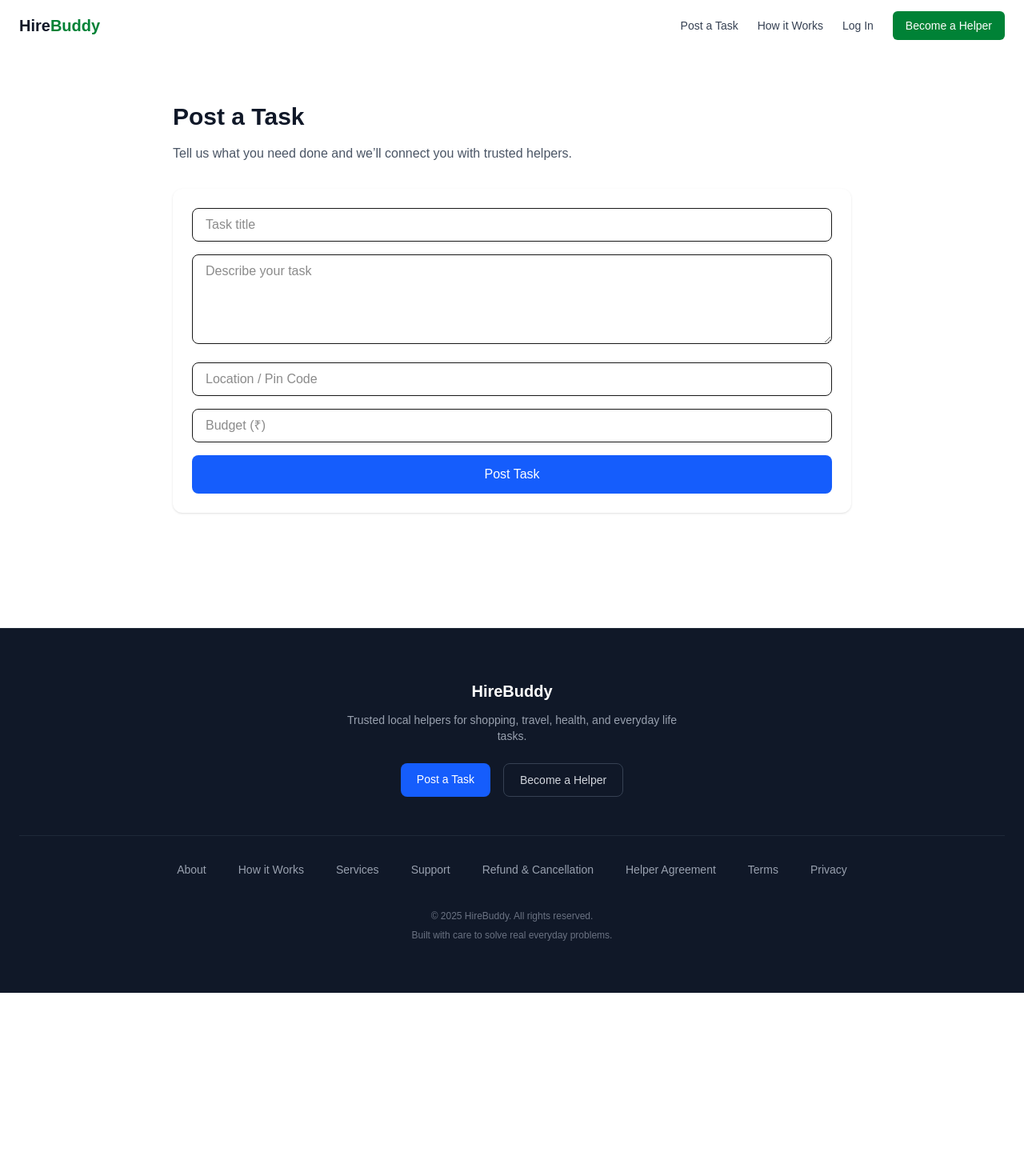
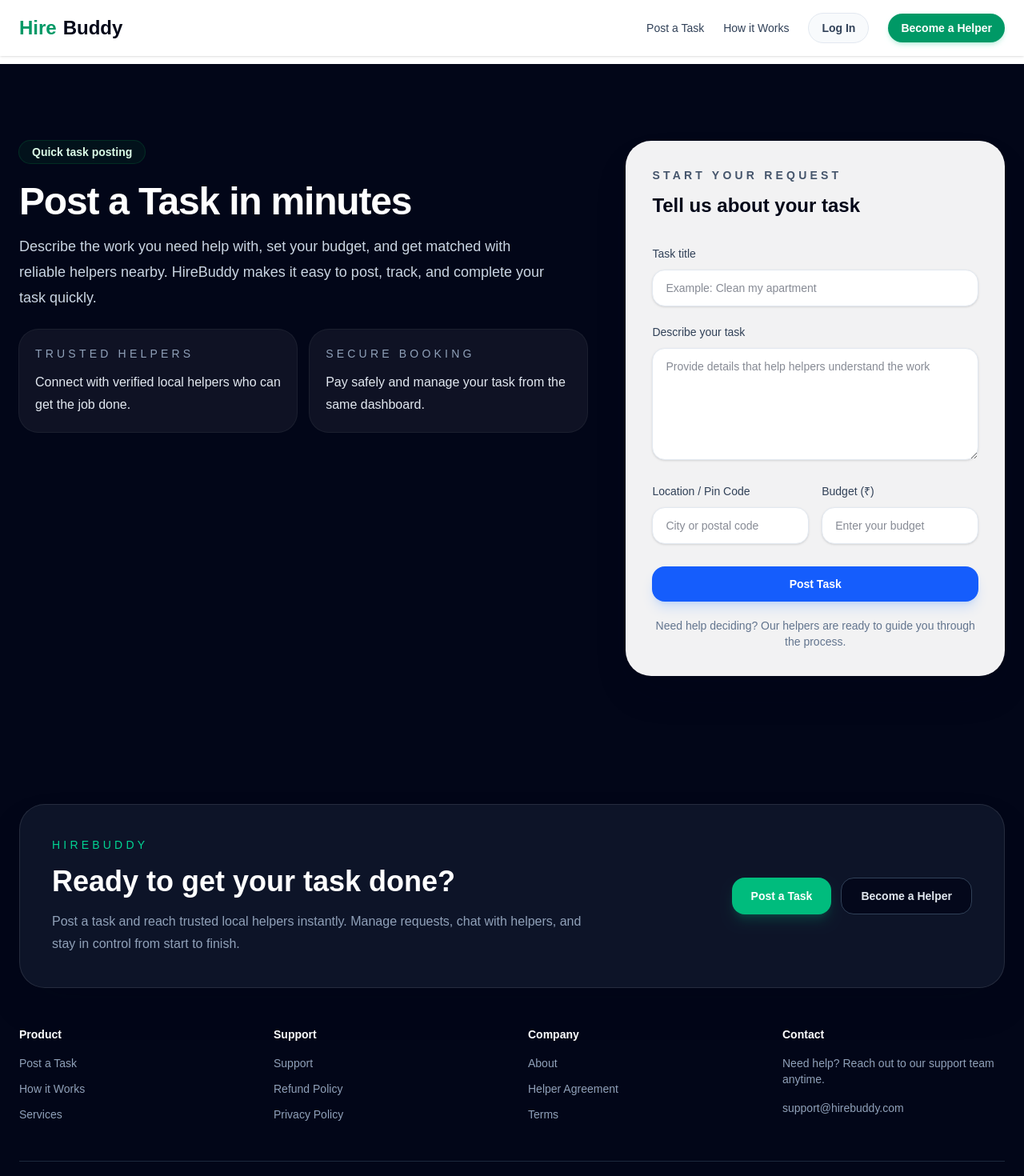
Before and after one commit to priyanandrai/hirebuddy, a Next.js app in the folder webapp/: page /post-task in a window 1280 px wide. Shown: the top 1470 px of the page at 80% size. Before the commit the page ends 1241 px from the top, so only its background shows below. Built offline with nearby package versions, Linux system fonts and the light colour scheme; no server answers.

Commit message:
fixed some ui on post page

```diff
--- a/webapp/app/components/layout/Footer.js
+++ b/webapp/app/components/layout/Footer.js
@@ -1,75 +1,72 @@
 export default function Footer() {
   return (
-    <footer className="w-full bg-gray-900 border-t border-gray-800 mt-20">
+    <footer className="bg-slate-950 text-slate-300">
       <div className="mx-auto max-w-7xl px-6 py-16">
+        <div className="rounded-[2rem] border border-white/10 bg-slate-900/90 p-10 shadow-2xl shadow-slate-950/30 backdrop-blur-xl">
+          <div className="grid gap-10 lg:grid-cols-[1.3fr_auto] lg:items-center">
+            <div className="space-y-4">
+              <p className="text-sm uppercase tracking-[0.3em] text-emerald-400">HireBuddy</p>
+              <h2 className="text-3xl font-semibold text-white sm:text-4xl">
+                Ready to get your task done?
+              </h2>
+              <p className="max-w-2xl text-base leading-7 text-slate-400">
+                Post a task and reach trusted local helpers instantly. Manage requests, chat with helpers, and stay in control from start to finish.
+              </p>
+            </div>
 
-        {/* Brand + CTA */}
-        <div className="mb-12 flex flex-col items-center text-center">
-          <h3 className="text-xl font-semibold text-white">
-            HireBuddy
-          </h3>
-
-          <p className="mt-3 max-w-md text-sm text-gray-400">
-            Trusted local helpers for shopping, travel, health,
-            and everyday life tasks.
-          </p>
-
-          <div className="mt-6 flex flex-wrap justify-center gap-4">
+            <div className="flex flex-col gap-3 sm:flex-row sm:justify-end">
               <a
                 href="/post-task"
-              className="rounded-lg bg-blue-600 px-5 py-2.5 text-sm font-medium text-white hover:bg-blue-700 transition"
+                className="inline-flex items-center justify-center rounded-2xl bg-emerald-500 px-6 py-3 text-sm font-semibold text-white shadow-lg shadow-emerald-500/20 transition hover:bg-emerald-600"
               >
                 Post a Task
               </a>
-
               <a
                 href="/become-a-helper"
-              className="rounded-lg border border-gray-700 px-5 py-2.5 text-sm font-medium text-gray-300 hover:bg-gray-800 transition"
+                className="inline-flex items-center justify-center rounded-2xl border border-slate-700 bg-slate-950/80 px-6 py-3 text-sm font-semibold text-slate-200 transition hover:border-slate-500 hover:bg-slate-900"
               >
                 Become a Helper
               </a>
             </div>
           </div>
-
-        {/* Divider */}
-        <div className="border-t border-gray-800 mb-8" />
-
-        {/* Navigation */}
-        <nav
-          aria-label="Footer navigation"
-          className="flex flex-wrap justify-center gap-x-10 gap-y-4 text-sm text-gray-400"
-        >
-          {[
-            ["About", "/about"],
-            ["How it Works", "/how-it-works"],
-            ["Services", "/services"],
-            ["Support", "/support"],
-            ["Refund & Cancellation", "/refund-policy"],
-            ["Helper Agreement", "/helper-agreement"],
-            ["Terms", "/terms"],
-            ["Privacy", "/privacy"],
-          ]
-            .map(([label, href]) => (
-              <a
-                key={label}
-                href={href}
-                className="hover:text-white transition"
-              >
-                {label}
-              </a>
-            ))}
-        </nav>
-
-        {/* Bottom */}
-        <div className="mt-10 flex flex-col items-center gap-2 text-xs text-gray-500">
-          <p>
-            © {new Date().getFullYear()} HireBuddy. All rights reserved.
-          </p>
-          <p>
-            Built with care to solve real everyday problems.
-          </p>
         </div>
 
+        <div className="mt-12 grid gap-10 text-sm text-slate-400 sm:grid-cols-2 lg:grid-cols-4">
+          <div className="space-y-4">
+            <h3 className="text-sm font-semibold text-white">Product</h3>
+            <ul className="space-y-3">
+              <li><a href="/post-task" className="hover:text-white transition">Post a Task</a></li>
+              <li><a href="/how-it-works" className="hover:text-white transition">How it Works</a></li>
+              <li><a href="/services" className="hover:text-white transition">Services</a></li>
+            </ul>
+          </div>
+          <div className="space-y-4">
+            <h3 className="text-sm font-semibold text-white">Support</h3>
+            <ul className="space-y-3">
+              <li><a href="/support" className="hover:text-white transition">Support</a></li>
+              <li><a href="/refund-policy" className="hover:text-white transition">Refund Policy</a></li>
+              <li><a href="/privacy" className="hover:text-white transition">Privacy Policy</a></li>
+            </ul>
+          </div>
+          <div className="space-y-4">
+            <h3 className="text-sm font-semibold text-white">Company</h3>
+            <ul className="space-y-3">
+              <li><a href="/about" className="hover:text-white transition">About</a></li>
+              <li><a href="/helper-agreement" className="hover:text-white transition">Helper Agreement</a></li>
+              <li><a href="/terms" className="hover:text-white transition">Terms</a></li>
+            </ul>
+          </div>
+          <div className="space-y-4">
+            <h3 className="text-sm font-semibold text-white">Contact</h3>
+            <p className="text-slate-400">Need help? Reach out to our support team anytime.</p>
+            <a href="mailto:support@hirebuddy.com" className="hover:text-white transition">support@hirebuddy.com</a>
+          </div>
+        </div>
+
+        <div className="mt-12 flex flex-col items-center justify-between gap-4 border-t border-slate-800 pt-6 text-sm text-slate-500 sm:flex-row">
+          <p>© {new Date().getFullYear()} HireBuddy. All rights reserved.</p>
+          <p>Built for trusted local help.</p>
+        </div>
       </div>
     </footer>
   );
--- a/webapp/app/components/layout/Header.js
+++ b/webapp/app/components/layout/Header.js
@@ -1,90 +1,110 @@
 "use client";
 import { useSession, signIn, signOut } from "next-auth/react";
-
 import { useEffect, useState } from "react";
 import Link from "next/link";
 
 export default function Header() {
   const [menuOpen, setMenuOpen] = useState(false);
-  const [isSticky, setIsSticky] = useState(false);
-  const { data: session, status } = useSession();
-  useEffect(() => {
-    console.log("Session 👉", session);
-    console.log("Status 👉", status);
-  }, [session, status]);
-  // Sticky on scroll
-  useEffect(() => {
-    const onScroll = () => {
-      setIsSticky(window.scrollY > 10);
-    };
-    window.addEventListener("scroll", onScroll);
-    return () => window.removeEventListener("scroll", onScroll);
-  }, []);
+  const { data: session } = useSession();
+
+  const navTextClass = "text-slate-700";
+  const linkHoverClass = "hover:text-slate-950";
+  const buttonStyle = "rounded-full border border-slate-200 bg-slate-50 px-4 py-2 text-sm font-semibold text-slate-700 hover:bg-slate-100 transition";
+  const navBgClass = "fixed inset-x-0 top-0 z-50 bg-white/95 shadow-sm backdrop-blur-xl";
 
   return (
-    <header
-      className={`w-full z-50 transition-all ${
-        isSticky
-          ? "fixed top-0 bg-white shadow-sm "
-          : "relative bg-white"
-      }`}
-    >
-      <div className="max-w-7xl mx-auto px-6 h-16 flex items-center justify-between">
-        {/* Logo */}
-        <Link href="/" className="text-xl font-bold text-gray-900">
-          Hire<span className="text-green-700">Buddy</span>
+    <>
+      <header className={`w-full z-50 transition-all duration-300 ${navBgClass}`}>
+      <div className="mx-auto flex max-w-7xl items-center justify-between px-6 py-4">
+        <Link href="/" className="flex items-center gap-2 text-2xl font-bold text-slate-950">
+          <span className="text-emerald-600">Hire</span>
+          <span>Buddy</span>
         </Link>
 
-        {/* Desktop Nav */}
-        <nav className="hidden md:flex items-center gap-6 text-sm font-medium text-gray-700">
-          <Link href="/post-task" className="hover:text-black">
+        <nav className={`hidden items-center gap-6 text-sm font-medium md:flex ${navTextClass}`}>
+          <Link href="/post-task" className={`${linkHoverClass} transition`}>
             Post a Task
           </Link>
-          <Link href="/how-it-works" className="hover:text-black">
+          <Link href="/how-it-works" className={`${linkHoverClass} transition`}>
             How it Works
           </Link>
-          <Link href="/login" className="hover:text-black">
+          {session ? (
+            <button
+              onClick={() => signOut({ callbackUrl: "/" })}
+              className={buttonStyle}
+            >
+              Log Out
+            </button>
+          ) : (
+            <Link href="/login" className={buttonStyle}>
               Log In
             </Link>
+          )}
           <Link
             href="/become-a-helper"
-            className="px-4 py-2 bg-green-700 text-white rounded-md hover:bg-green-800"
+            className="rounded-full bg-emerald-600 px-4 py-2 text-sm font-semibold text-white shadow-md shadow-emerald-500/20 hover:bg-emerald-700 transition"
           >
             Become a Helper
           </Link>
         </nav>
 
-        {/* Mobile Hamburger */}
         <button
           onClick={() => setMenuOpen(!menuOpen)}
-          className="md:hidden flex flex-col gap-1"
+          className="md:hidden inline-flex h-10 w-10 items-center justify-center rounded-full border border-slate-200 bg-white text-slate-700 shadow-sm"
+          aria-label="Toggle menu"
         >
-          <span className="w-6 h-0.5 bg-gray-800" />
-          <span className="w-6 h-0.5 bg-gray-800" />
-          <span className="w-6 h-0.5 bg-gray-800" />
+          <span className="flex h-5 w-5 flex-col justify-between">
+            <span className="block h-0.5 w-full rounded-full bg-slate-700" />
+            <span className="block h-0.5 w-full rounded-full bg-slate-700" />
+            <span className="block h-0.5 w-full rounded-full bg-slate-700" />
+          </span>
         </button>
       </div>
 
-      {/* Mobile Menu */}
       {menuOpen && (
-        <div className="md:hidden bg-white border-t px-6 py-4 space-y-4">
-          <Link href="#" className="block">
+        <div className="md:hidden border-t border-slate-200 bg-white/95 px-6 py-5 shadow-2xl shadow-slate-950/10 backdrop-blur-xl">
+          <div className="space-y-3">
+            <Link
+              href="/post-task"
+              className="block rounded-2xl px-4 py-3 text-sm font-medium text-slate-700 hover:bg-slate-50"
+            >
               Post a Task
             </Link>
-          <Link href="#" className="block">
+            <Link
+              href="/how-it-works"
+              className="block rounded-2xl px-4 py-3 text-sm font-medium text-slate-700 hover:bg-slate-50"
+            >
               How it Works
             </Link>
-          <Link href="#" className="block">
+            {session ? (
+              <button
+                onClick={() => {
+                  signOut({ callbackUrl: "/" });
+                  setMenuOpen(false);
+                }}
+                className="block w-full rounded-2xl border border-slate-200 bg-slate-50 px-4 py-3 text-left text-sm font-medium text-slate-700 hover:bg-slate-100"
+              >
+                Log Out
+              </button>
+            ) : (
+              <Link
+                href="/login"
+                className="block rounded-2xl px-4 py-3 text-sm font-medium text-slate-700 hover:bg-slate-50"
+              >
                 Log In
               </Link>
+            )}
             <Link
-            href="#"
-            className="block text-center bg-green-700 text-white py-2 rounded-md"
+              href="/become-a-helper"
+              className="block rounded-2xl bg-emerald-600 px-4 py-3 text-center text-sm font-semibold text-white hover:bg-emerald-700 transition"
             >
               Become a Helper
             </Link>
           </div>
+        </div>
       )}
       </header>
+      <div className="h-20" />
+    </>
   );
 }
--- a/webapp/app/login/page.js
+++ b/webapp/app/login/page.js
@@ -14,25 +14,34 @@ export default function OtpLoginPage() {
   const [timer, setTimer] = useState(30);
   const [isResendEnabled, setIsResendEnabled] = useState(false);
   const [loading, setLoading] = useState(false);
+  const [pageLoading, setPageLoading] = useState(true);
   const [error, setError] = useState("");
+  const [showGooglePopup, setShowGooglePopup] = useState(false);
+
+  const handleGoogleLogin = () => {
+    signIn("google", { callbackUrl: "/post-task" });
+  };
 
   const router = useRouter();
-  const { data: session, status } = useSession();
+  const { data: session, status } = useSession({
+    refetchOnWindowFocus: true,
+  });
 
-  /* Handle Google login after NextAuth callback */
+  /* Handle Google login after NextAuth callback or already authenticated user */
   useEffect(() => {
     if (status === "authenticated" && session) {
-      (async () => {
-        try {
-          const data = await googleBackendLogin(session);
-          localStorage.setItem("token", data.token);
-          redirectByRole(data.user.role);
-        } catch (err) {
-          setError("Google login failed. Please try again.");
-        }
-      })();
+      router.replace("/post-task");
+      return;
     }
-  }, [status, session]);
+
+    if (status === "authenticated" && !session) {
+      setError("Session is authenticated but user data is unavailable.");
+    }
+
+    if (status !== "loading") {
+      setPageLoading(false);
+    }
+  }, [status, session, router]);
 
   const redirectByRole = (role) => {
     if (role === "HELPER") {
@@ -59,6 +68,14 @@ export default function OtpLoginPage() {
 
     return () => clearInterval(interval);
   }, [step, timer]);
+
+  useEffect(() => {
+    const popupTimer = setTimeout(() => {
+      setShowGooglePopup(true);
+    }, 3000);
+
+    return () => clearTimeout(popupTimer);
+  }, []);
 
   /* Handle phone input */
   const handlePhoneChange = (e) => {
@@ -125,11 +142,60 @@ export default function OtpLoginPage() {
     }
   };
 
+  if (pageLoading) {
+    return (
+      <div className="min-h-screen bg-[#f6f8fa] flex items-center justify-center px-6">
+        <div className="rounded-2xl bg-white p-8 shadow-lg text-center">
+          <div className="mb-4 text-xl font-semibold text-gray-900">Loading...</div>
+          <div className="h-2 w-48 overflow-hidden rounded-full bg-gray-200">
+            <div className="h-full w-24 animate-pulse bg-blue-600" />
+          </div>
+        </div>
+      </div>
+    );
+  }
+
   return (
     <>
       <Header />
 
-      <div className="min-h-screen bg-[#f6f8fa] flex items-center justify-center px-6">
+      <div className="min-h-screen bg-[#f6f8fa] flex items-center justify-center px-6 relative">
+        {showGooglePopup && (
+          <div className="fixed top-6 right-6 z-50 w-80 rounded-2xl border border-gray-200 bg-white/95 p-4 shadow-xl backdrop-blur-sm">
+            <div className="flex items-start justify-between gap-4">
+              <div>
+                <p className="text-xs uppercase tracking-[0.2em] text-gray-500">Quick login</p>
+                <h2 className="mt-2 text-base font-semibold text-gray-900">
+                  Continue with Google
+                </h2>
+                <p className="mt-2 text-sm text-gray-600">
+                  Fast login with your Google account and continue instantly.
+                </p>
+              </div>
+              <button
+                onClick={() => setShowGooglePopup(false)}
+                className="rounded-full p-1 text-gray-400 hover:bg-gray-100 hover:text-gray-700"
+                aria-label="Close Google login prompt"
+              >
+                ✕
+              </button>
+            </div>
+
+            <button
+              onClick={handleGoogleLogin}
+              className="mt-4 flex w-full items-center justify-center gap-2 rounded-xl bg-blue-600 px-4 py-2 text-sm font-semibold text-white transition hover:bg-blue-700"
+            >
+              <svg width="18" height="18" viewBox="0 0 48 48" className="h-4 w-4">
+                <path fill="#EA4335" d="M24 9.5c3.54 0 6.7 1.22 9.2 3.6l6.85-6.85C35.9 2.38 30.47 0 24 0 14.62 0 6.51 5.38 2.56 13.22l7.98 6.2C12.43 13.72 17.77 9.5 24 9.5z" />
+                <path fill="#4285F4" d="M46.5 24c0-1.57-.14-3.09-.4-4.57H24v9.13h12.7c-.55 2.96-2.18 5.47-4.63 7.15l7.2 5.6C43.98 36.92 46.5 30.94 46.5 24z" />
+                <path fill="#FBBC05" d="M10.54 28.42c-.48-1.45-.76-2.99-.76-4.42s.27-2.97.76-4.42l-7.98-6.2C.92 16.04 0 19.91 0 24c0 4.09.92 7.96 2.56 11.62l7.98-6.2z" />
+                <path fill="#34A853" d="M24 48c6.48 0 11.93-2.13 15.9-5.79l-7.2-5.6c-2 1.35-4.57 2.15-8.7 2.15-6.23 0-11.57-4.22-13.46-9.92l-7.98 6.2C6.51 42.62 14.62 48 24 48z" />
+              </svg>
+              Continue with Google
+            </button>
+          </div>
+        )}
+
         <div className="w-full max-w-md bg-white border border-gray-200 rounded-2xl shadow-sm p-8">
 
           {/* Header */}
--- a/webapp/app/post-task/page.js
+++ b/webapp/app/post-task/page.js
@@ -7,39 +7,89 @@ export default function PostTaskPage() {
     <>
       <Header />
 
-      <main className="max-w-4xl mx-auto px-6 py-16">
-        <h1 className="text-3xl font-bold text-gray-900 mb-4">
-          Post a Task
+      <main className="min-h-screen bg-slate-950 text-white">
+        <div className="mx-auto max-w-7xl px-6 py-16 lg:py-24">
+          <div className="grid gap-12 lg:grid-cols-[1.2fr_0.8fr] lg:items-start">
+            <section className="space-y-6">
+              <div className="inline-flex rounded-full bg-green-700/10 px-4 py-1 text-sm font-semibold text-green-100 ring-1 ring-green-500/20">
+                Quick task posting
+              </div>
+              <div className="space-y-4">
+                <h1 className="text-4xl font-bold tracking-tight text-white sm:text-5xl">
+                  Post a Task in minutes
                 </h1>
-        <p className="text-gray-600 mb-8">
-          Tell us what you need done and we’ll connect you with trusted helpers.
+                <p className="max-w-2xl text-lg leading-8 text-slate-300">
+                  Describe the work you need help with, set your budget, and get matched with reliable helpers nearby. HireBuddy makes it easy to post, track, and complete your task quickly.
                 </p>
+              </div>
+              <div className="grid gap-4 sm:grid-cols-2">
+                <div className="rounded-3xl bg-white/5 p-5 ring-1 ring-white/10">
+                  <p className="text-sm uppercase tracking-[0.3em] text-slate-400">Trusted helpers</p>
+                  <p className="mt-3 text-base leading-7 text-slate-200">Connect with verified local helpers who can get the job done.</p>
+                </div>
+                <div className="rounded-3xl bg-white/5 p-5 ring-1 ring-white/10">
+                  <p className="text-sm uppercase tracking-[0.3em] text-slate-400">Secure booking</p>
+                  <p className="mt-3 text-base leading-7 text-slate-200">Pay safely and manage your task from the same dashboard.</p>
+                </div>
+              </div>
+            </section>
 
-        <form className="bg-white p-6 rounded-xl shadow-sm space-y-4">
+            <section className="rounded-[2rem] border border-white/10 bg-white/95 p-8 shadow-2xl shadow-slate-950/20 text-slate-900 backdrop-blur-xl">
+              <div className="mb-8">
+                <p className="text-sm font-semibold uppercase tracking-[0.3em] text-slate-600">
+                  Start your request
+                </p>
+                <h2 className="mt-3 text-2xl font-semibold text-slate-950">
+                  Tell us about your task
+                </h2>
+              </div>
+
+              <form className="space-y-5">
+                <label className="block">
+                  <span className="text-sm font-medium text-slate-700">Task title</span>
                   <input
-            placeholder="Task title"
-            className="w-full border rounded-lg px-4 py-2"
+                    placeholder="Example: Clean my apartment"
+                    className="mt-2 w-full rounded-2xl border border-slate-200 bg-white px-4 py-3 text-sm text-slate-900 shadow-sm transition focus:border-blue-500 focus:outline-none focus:ring-2 focus:ring-blue-100"
                   />
+                </label>
 
+                <label className="block">
+                  <span className="text-sm font-medium text-slate-700">Describe your task</span>
                   <textarea
-            placeholder="Describe your task"
-            className="w-full border rounded-lg px-4 py-2 h-28"
+                    placeholder="Provide details that help helpers understand the work"
+                    className="mt-2 min-h-[140px] w-full rounded-2xl border border-slate-200 bg-white px-4 py-3 text-sm text-slate-900 shadow-sm transition focus:border-blue-500 focus:outline-none focus:ring-2 focus:ring-blue-100"
                   />
+                </label>
 
+                <div className="grid gap-4 sm:grid-cols-2">
+                  <label className="block">
+                    <span className="text-sm font-medium text-slate-700">Location / Pin Code</span>
                     <input
-            placeholder="Location / Pin Code"
-            className="w-full border rounded-lg px-4 py-2"
+                      placeholder="City or postal code"
+                      className="mt-2 w-full rounded-2xl border border-slate-200 bg-white px-4 py-3 text-sm text-slate-900 shadow-sm transition focus:border-blue-500 focus:outline-none focus:ring-2 focus:ring-blue-100"
                     />
+                  </label>
 
+                  <label className="block">
+                    <span className="text-sm font-medium text-slate-700">Budget (₹)</span>
                     <input
-            placeholder="Budget (₹)"
-            className="w-full border rounded-lg px-4 py-2"
+                      placeholder="Enter your budget"
+                      className="mt-2 w-full rounded-2xl border border-slate-200 bg-white px-4 py-3 text-sm text-slate-900 shadow-sm transition focus:border-blue-500 focus:outline-none focus:ring-2 focus:ring-blue-100"
                     />
+                  </label>
+                </div>
 
-          <button className="w-full bg-blue-600 text-white py-3 rounded-lg font-medium">
+                <button className="mt-2 inline-flex w-full items-center justify-center rounded-2xl bg-blue-600 px-5 py-3 text-sm font-semibold text-white shadow-lg shadow-blue-500/20 transition hover:bg-blue-700">
                   Post Task
                 </button>
+
+                <p className="text-center text-sm text-slate-500">
+                  Need help deciding? Our helpers are ready to guide you through the process.
+                </p>
               </form>
+            </section>
+          </div>
+        </div>
       </main>
 
       <Footer />
```
Lines whose indentation alone changed are shown as unchanged.
